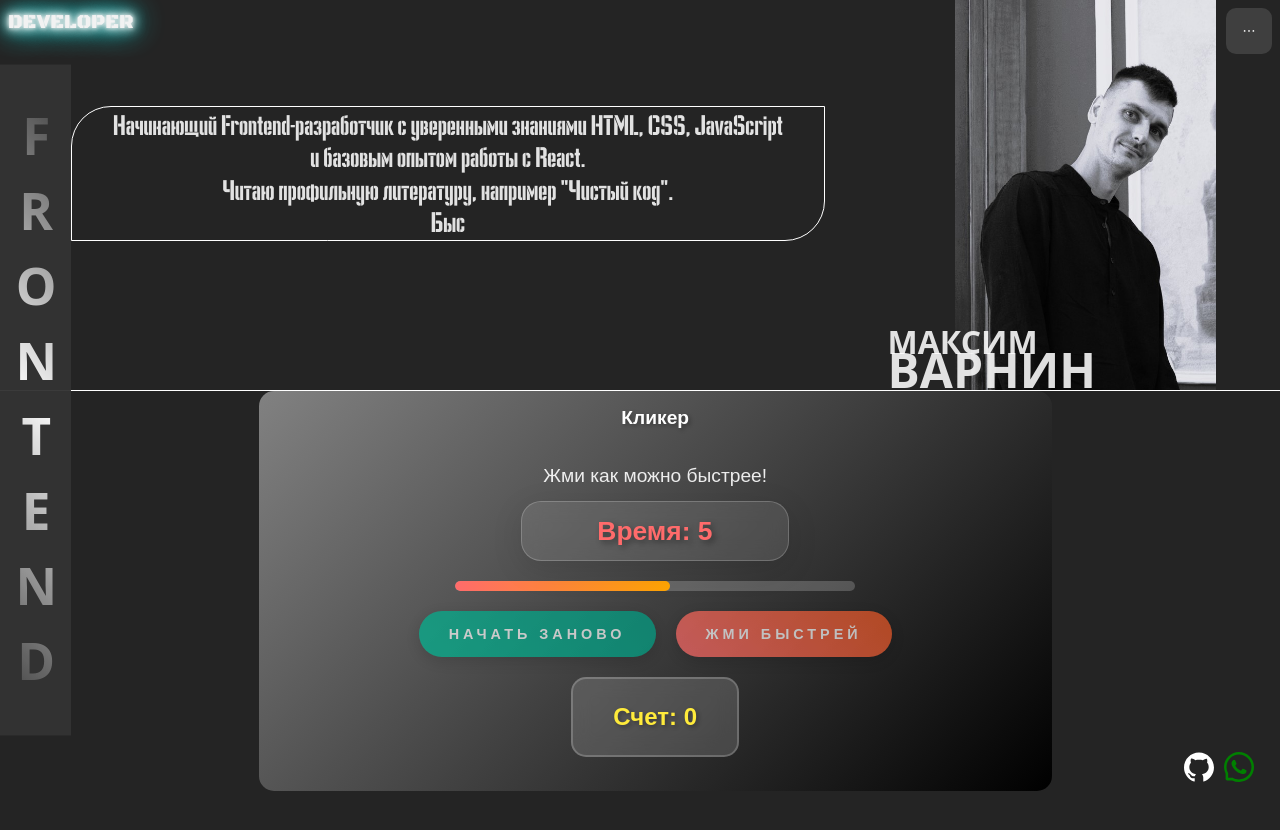
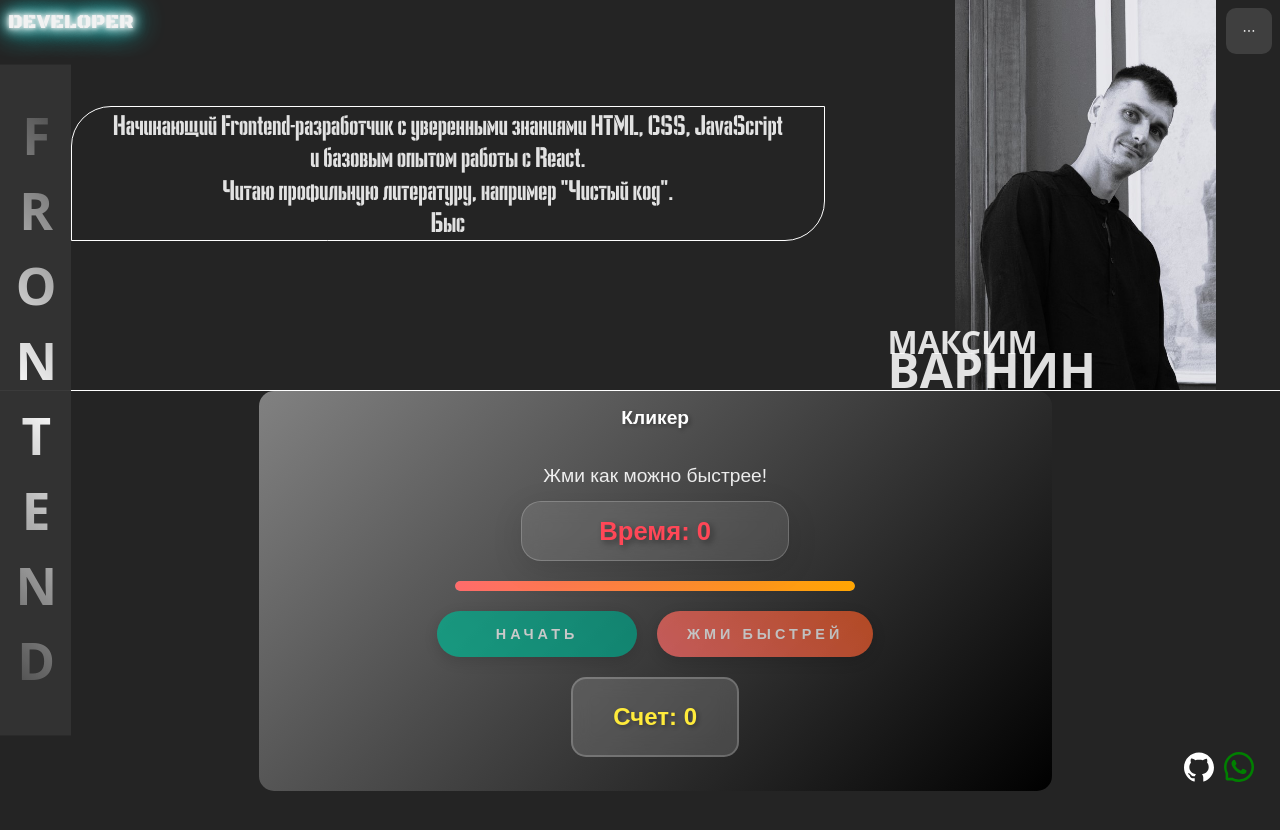
Before and after one commit to Mksm1929/website-, a React (Vite) app: page /Clicker in a window 1280 px wide. Shown: the top 830 px of the page. Built offline with nearby package versions, Linux system fonts and the light colour scheme.

Commit message:
исправил запуск таймера при первом рендере компонента

```diff
--- a/src/page/Project/Clicker/Clicker.tsx
+++ b/src/page/Project/Clicker/Clicker.tsx
@@ -4,14 +4,14 @@ import { useAppDispatch, useAppSelector } from "../../../hooks/hooks";
 import { addRecord } from "./ClickerSlice";
 
 export const Clicker = () => {
-  const [second, setSecond] = useState(10);
+  const [second, setSecond] = useState(-1);
   const [counter, setCounter] = useState(0);
   const dispatch = useAppDispatch();
   const { highScore } = useAppSelector((state) => state.clicker);
 
   useEffect(() => {
     let interval: any;
-    if (second !== 0) {
+    if (second > 0) {
       interval = setInterval(() => {
         setSecond((prev) => prev - 1);
       }, 1000);
@@ -22,8 +22,8 @@ export const Clicker = () => {
   }, [second]);
 
   useEffect(() => {
-    if (second === 0 && counter > 0) {
-      dispatch(addRecord({ count: counter }));
+    if (second === 0) {
+      dispatch(addRecord(counter));
     }
   }, [second, counter, dispatch]);
 
@@ -48,7 +48,7 @@ export const Clicker = () => {
   const progressWidth = (second / 10) * 100;
 
   const bestScore = highScore.length > 0
-    ? Math.max(...highScore.map(record => record.count || 0))
+    ? Math.max(...highScore)
     : 0;
 
   return (
@@ -57,7 +57,7 @@ export const Clicker = () => {
       <p className="clicker-subtitle">Жми как можно быстрее!</p>
 
       <div className="timer-container">
-        <h1 className={getTimerClass()}>Время: {second}</h1>
+        <h1 className={getTimerClass()}>Время: {second >= 0 ? second : 0}</h1>
       </div>
 
       <div className="progress-bar">
@@ -72,7 +72,7 @@ export const Clicker = () => {
           className="clicker-button restart-button"
           onClick={handleClickStart}
         >
-          Начать заново
+          {highScore.length > 0 ? 'Начать заново' : 'Начать'}
         </button>
         <button
           className="clicker-button click-button"
--- a/src/page/Project/Clicker/ClickerSlice.ts
+++ b/src/page/Project/Clicker/ClickerSlice.ts
@@ -1,12 +1,9 @@
 import { createSlice } from '@reduxjs/toolkit';
 import type { PayloadAction } from '@reduxjs/toolkit';
 
-export interface Record {
-    count: number;
-}
 
 interface RecordState {
-    highScore: Record[];
+    highScore: number[];
 }
 
 const initialState: RecordState = {
@@ -17,7 +14,7 @@ const clickerSlice = createSlice({
     name: 'clicker',
     initialState,
     reducers: {
-        addRecord: (state, action: PayloadAction<Record>) => {
+        addRecord: (state, action: PayloadAction<number>) => {
             state.highScore.push(action.payload);
         },
     }
```
